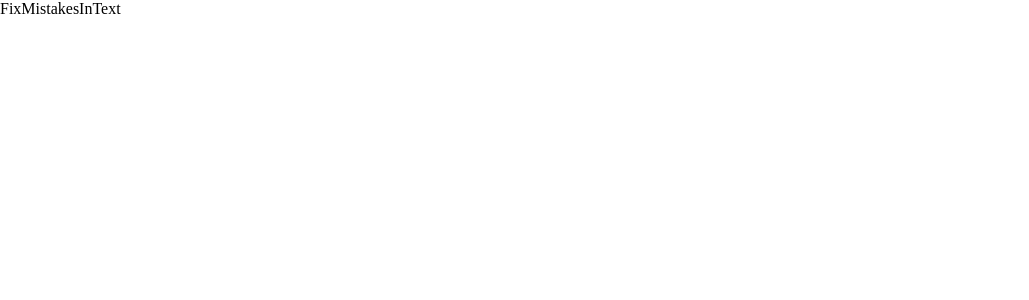
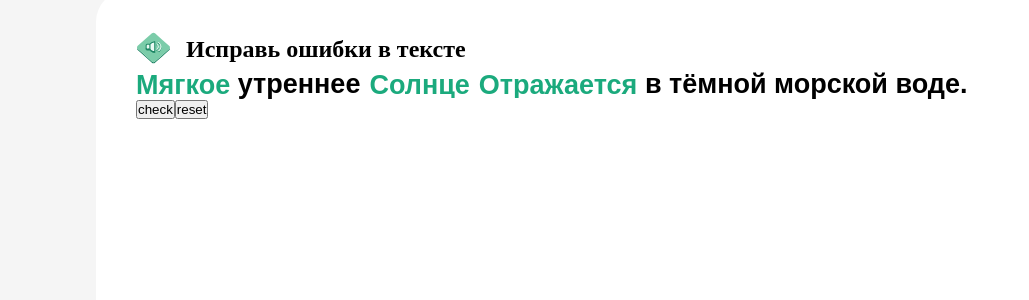
Before and after one commit to Islam-Parchiev/desharing-trainers, a React (Vite) app: page /FixMistakesInText in a window 1280 px wide. Shown: the top 300 px of the page, without its empty margins (0-1029 px from the left). Built offline with nearby package versions, Linux system fonts and the light colour scheme.

Commit message:
add:fixMistakesInText

```diff
--- a/src/pages/Main.tsx
+++ b/src/pages/Main.tsx
@@ -86,6 +86,9 @@ export const Main = () => {
                             <Link to="/signToWordMatcher">SignToWordMatcher</Link>
                         </div>
                         <div className="ItemTrainerLink">
+                            <Link to="/FixMistakesInText">FixMistakesInText(inprogress)</Link>
+                        </div>
+                        <div className="ItemTrainerLink">
                             <Link to="/theoryChild">Теория 1</Link>
                         </div>
 
--- a/src/router/Router.tsx
+++ b/src/router/Router.tsx
@@ -37,6 +37,7 @@ import { VocabularyTrainer } from "../trainers/moduleTwo/VocabularyTrainer";
 import { FixTicket } from "../trainers/moduleTwo/FixTicket";
 import { ParagraphIndentTrainer } from "../trainers/moduleTwo/ParagraphIndentTrainer";
 import { SignToWordMatcher } from "../trainers/moduleTwo/SignToWordMatcher";
+import { FixMistakesInText } from "../trainers/moduleTwo/fixMistakesInText";
 
 export const router = createBrowserRouter([
     {
@@ -218,5 +219,11 @@ export const router = createBrowserRouter([
         element: <Page>
             <SignToWordMatcher />
         </Page>
+    },
+    {
+        path: "/FixMistakesInText",
+        element: <Page>
+            <FixMistakesInText />
+        </Page>
     }
 ])
--- a/src/trainers/moduleTwo/FixTicket/Word/index.tsx
+++ b/src/trainers/moduleTwo/FixTicket/Word/index.tsx
@@ -1,4 +1,4 @@
-import { useState, useMemo} from "react";
+import { useState, useMemo } from "react";
 import './styles.scss';
 
 interface TicketWordProps {
--- /dev/null
+++ b/src/trainers/moduleTwo/fixMistakesInText/WordSwitcher/index.tsx
@@ -0,0 +1,48 @@
+import { useMemo } from "react";
+import './styles.scss';
+
+interface WordSwitcherProps {
+    variants: string[];
+    itemHeight?: number;
+    selectedIndex: number;
+    onSelect: (index: number) => void;
+    isCorrect:boolean|undefined;
+    isChecked:boolean;
+}
+
+export const WordSwitcher = ({
+    variants,
+    itemHeight = 25,
+    selectedIndex,
+    onSelect,
+    isChecked,
+    isCorrect
+
+}: WordSwitcherProps) => {
+
+    const onClickWord = () => {
+
+        const nextIndex = selectedIndex >= variants.length - 1 ? 0 : selectedIndex + 1;
+        onSelect(nextIndex);
+    };
+
+
+    const boxStyle = useMemo(() => ({
+        transform: `translateY(-${selectedIndex * itemHeight}px)`,
+        transition: 'transform 0.3s ease-in-out'
+    }), [selectedIndex, itemHeight]);
+
+    return (
+        <div className="WordSwitcher" onClick={onClickWord} role="button" tabIndex={0}
+            style={{ maxHeight: itemHeight + "px" }}>
+            <div className="WordSwitcher__window" style={boxStyle}>
+                {variants.map((variant, index) => (
+                    <span key={`${variant}-${index}`} className="WordSwitcher__item">
+                        {variant}
+                    </span>
+                ))}
+            </div>
+
+        </div>
+    );
+};
--- /dev/null
+++ b/src/trainers/moduleTwo/fixMistakesInText/WordSwitcher/styles.scss
@@ -0,0 +1,36 @@
+// styles.scss
+.WordSwitcher {
+    display: inline-block;
+    cursor: pointer;
+    vertical-align: middle;
+    overflow: hidden;
+    user-select: none;
+    position: relative;
+
+    // &:focus {
+    //   outline: 2px solid #007bff;
+    //   outline-offset: 2px;
+    // }
+
+    &--empty {
+      padding: 0 10px;
+      color: #666;
+      font-style: italic;
+    }
+
+    &__window {
+      display: flex;
+      flex-direction: column;
+      align-items: center;
+    }
+
+    &__item {
+      height: 25px;
+      display: flex;
+      align-items: center;
+      justify-content: center;
+      width: 100%;
+      text-align: center;
+      color:var(--primary-medium)
+    }
+  }
--- /dev/null
+++ b/src/trainers/moduleTwo/fixMistakesInText/index.tsx
@@ -0,0 +1,129 @@
+import { useState } from 'react';
+import { TrainerTitle } from '../../../components/TrainerTitle';
+import { WordSwitcher } from './WordSwitcher';
+import './styles.scss';
+import type { Status } from '../../../types/types';
+
+const mockData = {
+    text: "{{1}} утреннее {{2}} {{3}} в тёмной морской воде.",
+    correctText: "Мягкое утреннее солнце отражается в тёмной морской воде.",
+    words: [
+        { id: 1, wordN: 1, variants: ["Мягкое", "мягкое"], correct: "Мягкое" },
+        { id: 2, wordN: 2, variants: ["Солнце", "солнце.", "солнце"], correct: "солнце" },
+        { id: 3, wordN: 3, variants: ["Отражается", "отражается"], correct: "отражается" }
+    ]
+}
+
+
+export const FixMistakesInText = () => {
+    const [data] = useState(mockData);
+    const [selectedIndices, setSelectedIndices] = useState<number[]>(
+        new Array(data.words.length).fill(0)
+    );
+    const [status, setStatus] = useState<Status>("idle");
+    const [checkResults, setCheckResults] = useState<boolean[] | null>(null);
+
+    const handleSelect = (wordNumber: number, index: number) => {
+        setSelectedIndices(prev => {
+            const newIndices = [...prev];
+            newIndices[wordNumber - 1] = index;
+            return newIndices;
+        });
+        if (checkResults || status !== "idle") {
+            setCheckResults(null);
+            setStatus("idle");
+        }
+    };
+
+    const checkAnswers = () => {
+        const results = data.words.map((word, index) => {
+            const selectedVariant = word.variants[selectedIndices[index]];
+            return selectedVariant === word.correct;
+        });
+
+        const allCorrect = results.every(result => result === true);
+
+        setCheckResults(results);
+        setStatus(allCorrect ? "success" : "error");
+    };
+
+    const resetAnswers = () => {
+        setSelectedIndices(new Array(data.words.length).fill(0));
+        setCheckResults(null);
+        setStatus("idle");
+    };
+    const render = () => {
+        const parts = data.text.split(/(\{\{\d+\}\})/);
+
+        return parts.map((part, index) => {
+            if (part.match(/\{\{\d+\}\}/)) {
+                const n = part.match(/\d+/g)?.[0];
+                if (!n) return <span key={index}>error</span>;
+
+                const wordNumber = Number(n);
+                const wordData = data.words.find(ar => ar.wordN === wordNumber);
+
+                if (wordData) {
+                    const wordIndex = wordNumber - 1;
+                    return (
+                        <WordSwitcher
+                            key={`word-${wordNumber}`}
+                            variants={wordData.variants}
+                            selectedIndex={selectedIndices[wordIndex] || 0}
+                            onSelect={(index) => handleSelect(wordNumber, index)}
+                            isCorrect={checkResults ? checkResults[wordIndex] : undefined}
+                            isChecked={checkResults !== null}
+                        />
+                    );
+                } else {
+                    return <span key={index}>error</span>;
+                }
+            }
+
+            return <span key={index}>{part}</span>;
+        });
+    };
+
+    return (
+        <div className={`FixMistakesInText FixMistakesInText--${status}`}>
+            <div className="FixMistakesInText__inner">
+                <TrainerTitle>Исправь ошибки в тексте</TrainerTitle>
+
+                <div className="FixMistakesInText__content">
+                    {render()}
+                </div>
+
+                <div className="FixMistakesInText__result">
+                    {status === "success" && (
+                        <div className="FixMistakesInText__success">
+                            Success
+                        </div>
+                    )}
+
+                    {status === "error" && checkResults && (
+                        <div className="FixMistakesInText__error">
+                            Error
+                        </div>
+                    )}
+                </div>
+
+                <div className="FixMistakesInText__controls">
+                    <button
+                        className="FixMistakesInText__button FixMistakesInText__button--check"
+                        onClick={checkAnswers}
+                        disabled={status === "success"}
+                    >
+                        check
+                    </button>
+
+                    <button
+                        className="FixMistakesInText__button FixMistakesInText__button--reset"
+                        onClick={resetAnswers}
+                    >
+                        reset
+                    </button>
+                </div>
+            </div>
+        </div>
+    );
+};
--- /dev/null
+++ b/src/trainers/moduleTwo/fixMistakesInText/styles.scss
@@ -0,0 +1,7 @@
+.FixMistakesInText {
+    &__content {
+        font-size: 27px;
+        font-weight: 700;
+        font-family: sans-serif;
+    }
+}
```
